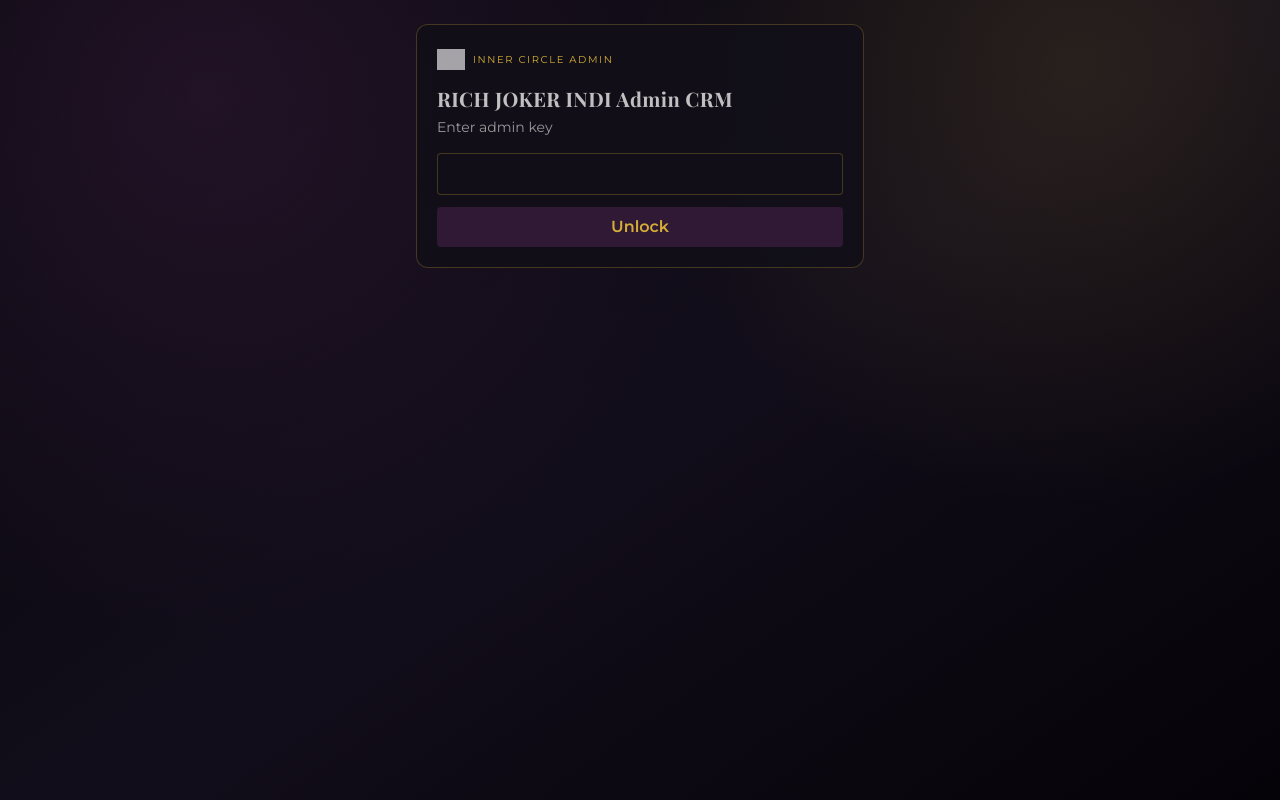
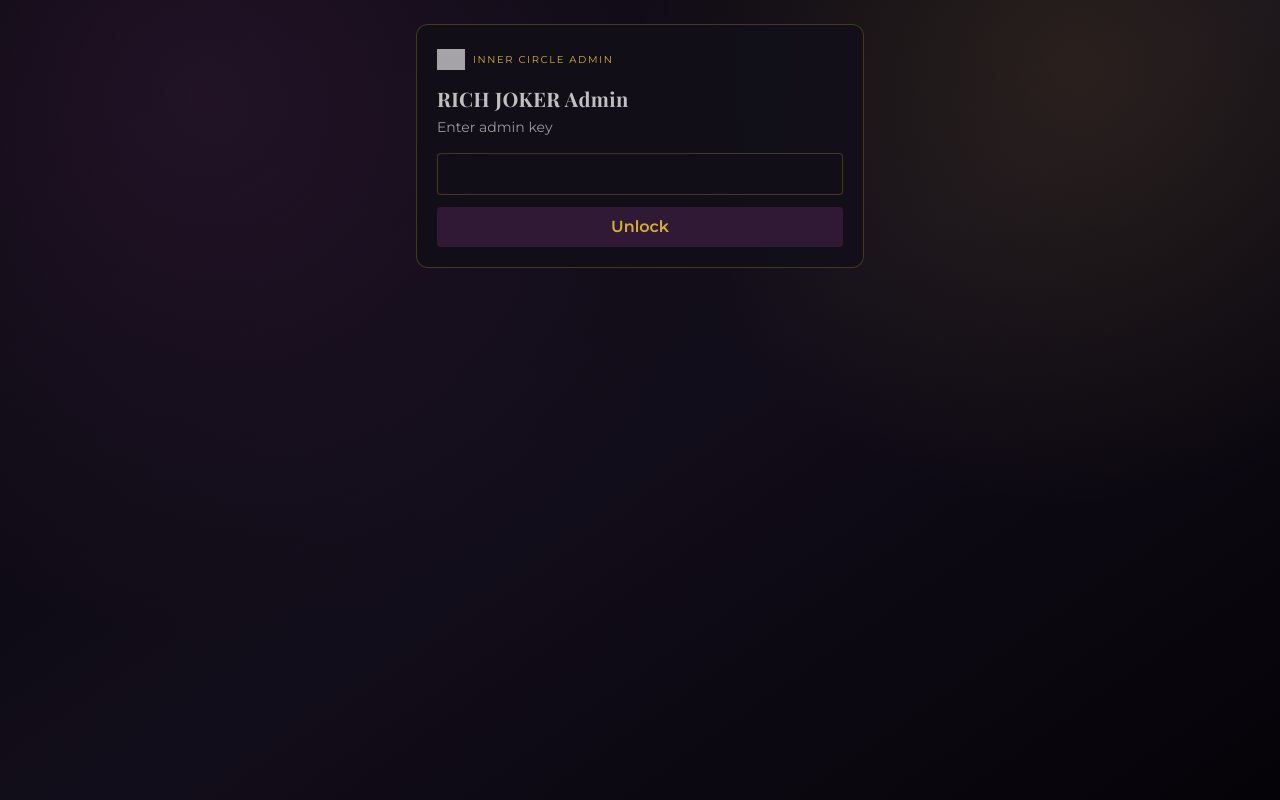
Before and after one commit to richjokerindi/richjokerindi, a Next.js app: page /admin in a window 1280 px wide. Built offline with nearby package versions, Linux system fonts and the light colour scheme; grey boxes are pictures that could not be loaded; a web font is replaced by a local one.

Commit message:
Align Rich Joker admin and registration labels

```diff
--- a/src/app/admin/page.tsx
+++ b/src/app/admin/page.tsx
@@ -598,7 +598,7 @@ export default function AdminPage() {
             <Image src="/rji-logo-official-v2.png" alt="RJI logo" width={30} height={30} className="h-7 w-7 object-contain mix-blend-screen" />
             <p className="text-[10px] uppercase tracking-[0.16em] text-[#d4af37]">Inner Circle Admin</p>
           </div>
-          <h1 className="text-xl font-bold">RICH JOKER INDI Admin CRM</h1>
+          <h1 className="text-xl font-bold">RICH JOKER Admin</h1>
           <p className="mt-1 text-sm text-slate-400">Enter admin key</p>
           <input value={adminKey} onChange={(e) => setAdminKey(e.target.value)} className="mt-4 w-full rounded border border-slate-600 bg-slate-950 px-3 py-2" />
           <button onClick={() => void loadAll()} className="mt-3 w-full rounded bg-blue-600 py-2 font-semibold">Unlock</button>
@@ -615,7 +615,7 @@ export default function AdminPage() {
           <div className="flex flex-wrap items-center justify-between gap-3">
             <div className="flex items-center gap-3">
               <Image src="/rji-logo-official-v2.png" alt="RJI logo" width={38} height={38} className="h-9 w-9 object-contain mix-blend-screen" />
-              <h1 className="text-2xl font-bold tracking-tight">RICH JOKER INDI Admin CRM</h1>
+              <h1 className="text-2xl font-bold tracking-tight">RICH JOKER Admin</h1>
             </div>
             <div className="flex flex-wrap gap-2">
               <a
--- a/src/app/api/register/[token]/route.ts
+++ b/src/app/api/register/[token]/route.ts
@@ -18,7 +18,7 @@ async function sendTelegramRegisterAlert(payload: {
   if (!botToken || !chatId) return;
 
   const message = [
-    "*New RICH JOKER INDI SIGNAL Registration*",
+    "*New RICH JOKER Registration*",
     "",
     `*Name:* ${payload.name}`,
     `*Email:* ${payload.email}`,
--- a/src/app/r/[token]/page.tsx
+++ b/src/app/r/[token]/page.tsx
@@ -176,7 +176,7 @@ export default function RegisterPage({ params }: { params: Promise<{ token: stri
   const downloadKeyTxt = () => {
     if (!result) return;
     const lines = [
-      "RICH JOKER INDI SIGNAL SYSTEM - ACCESS KEY",
+      "RICH JOKER SIGNAL SYSTEM - ACCESS KEY",
       `Access Key: ${result.access_key}`,
       `Expires At: ${new Date(result.expired_at).toLocaleString()}`,
       `Package: ${pkg?.package_name ?? "-"}`,
@@ -219,7 +219,7 @@ export default function RegisterPage({ params }: { params: Promise<{ token: stri
             {isDark ? "Light" : "Dark"}
           </button>
         </div>
-        <h1 className={`text-2xl font-bold ${isDark ? "text-slate-100" : "text-[#1f2937]"}`}>RICH JOKER INDI Registration</h1>
+        <h1 className={`text-2xl font-bold ${isDark ? "text-slate-100" : "text-[#1f2937]"}`}>RICH JOKER Registration</h1>
         <p className={`mt-1 text-sm ${isDark ? "text-slate-400" : "text-[#475569]"}`}>Complete your details to receive access key instantly.</p>
 
         {status && <p className={`mt-4 rounded px-3 py-2 text-sm ${status.includes("copied") || status.includes("Loading") || status === "" ? (isDark ? "bg-sky-500/10 text-sky-300" : "bg-sky-100 text-sky-700") : (isDark ? "bg-rose-500/10 text-rose-300" : "bg-rose-100 text-rose-700")}`}>{status}</p>}
--- a/src/app/register/[token]/page.tsx
+++ b/src/app/register/[token]/page.tsx
@@ -176,7 +176,7 @@ export default function RegisterPage({ params }: { params: Promise<{ token: stri
   const downloadKeyTxt = () => {
     if (!result) return;
     const lines = [
-      "RICH JOKER INDI SIGNAL SYSTEM - ACCESS KEY",
+      "RICH JOKER SIGNAL SYSTEM - ACCESS KEY",
       `Access Key: ${result.access_key}`,
       `Expires At: ${new Date(result.expired_at).toLocaleString()}`,
       `Package: ${pkg?.package_name ?? "-"}`,
@@ -219,7 +219,7 @@ export default function RegisterPage({ params }: { params: Promise<{ token: stri
             {isDark ? "Light" : "Dark"}
           </button>
         </div>
-        <h1 className={`text-2xl font-bold ${isDark ? "text-slate-100" : "text-[#1f2937]"}`}>RICH JOKER INDI Registration</h1>
+        <h1 className={`text-2xl font-bold ${isDark ? "text-slate-100" : "text-[#1f2937]"}`}>RICH JOKER Registration</h1>
         <p className={`mt-1 text-sm ${isDark ? "text-slate-400" : "text-[#475569]"}`}>Complete your details to receive access key instantly.</p>
 
         {status && <p className={`mt-4 rounded px-3 py-2 text-sm ${status.includes("copied") || status.includes("Loading") || status === "" ? (isDark ? "bg-sky-500/10 text-sky-300" : "bg-sky-100 text-sky-700") : (isDark ? "bg-rose-500/10 text-rose-300" : "bg-rose-100 text-rose-700")}`}>{status}</p>}
```
